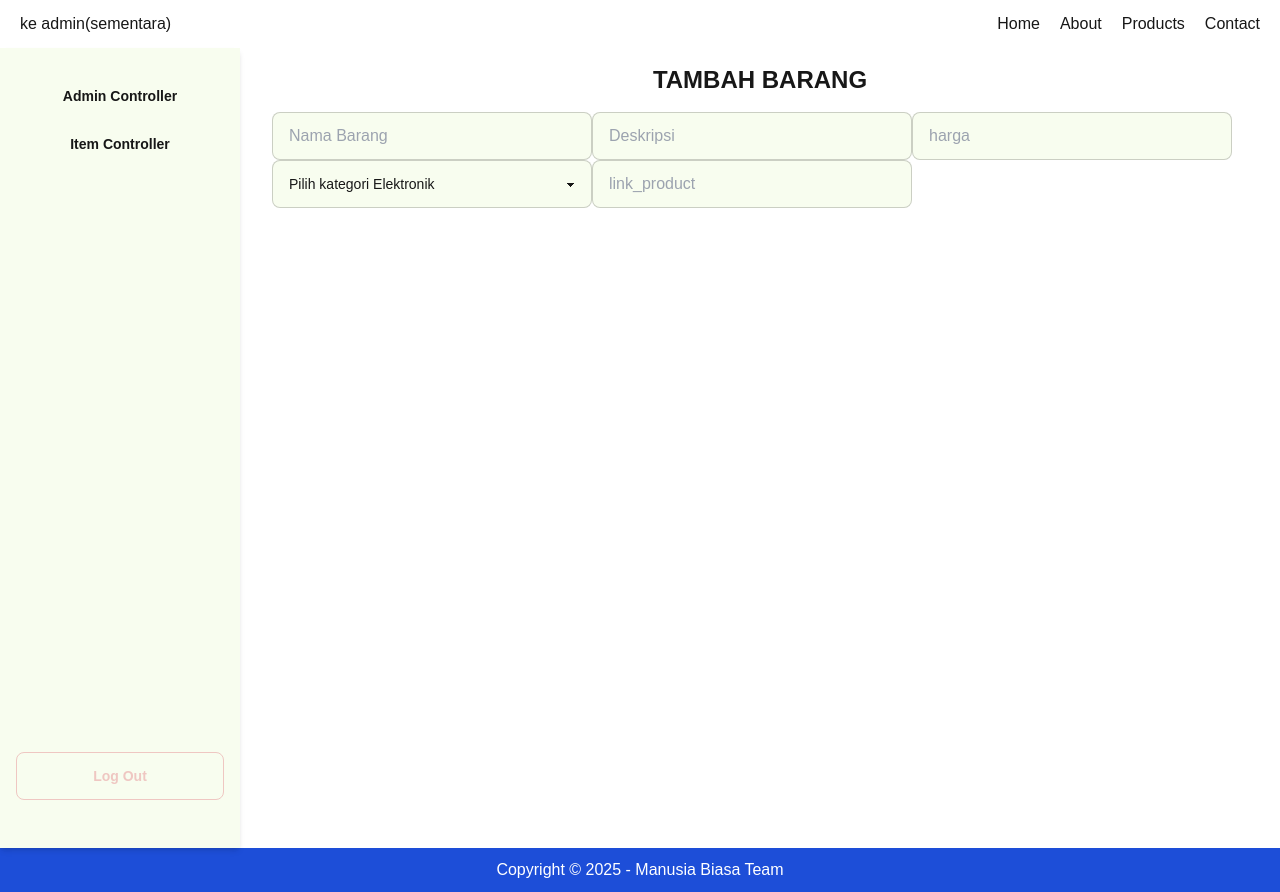
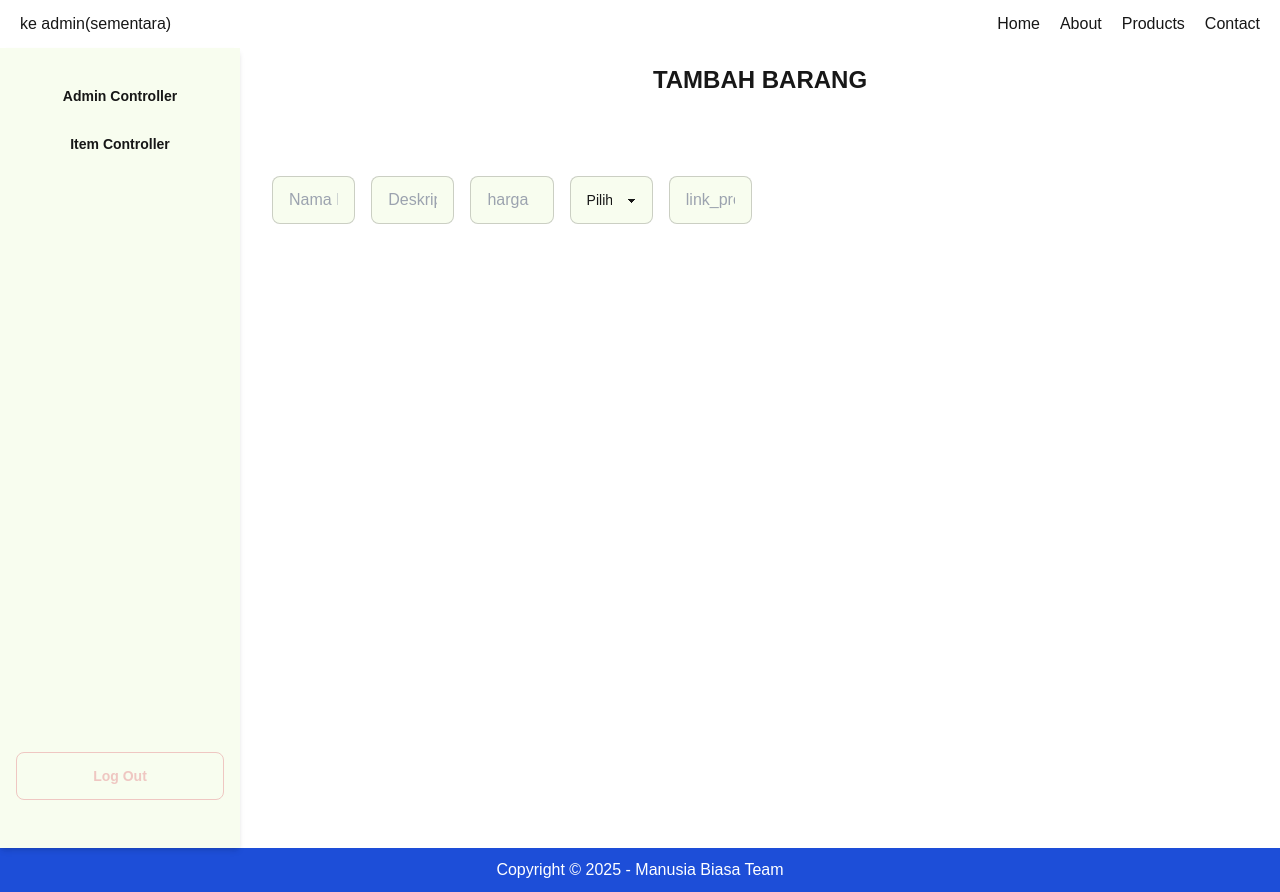
Before and after one commit to Deoca27/manusia-biasa, a Next.js app: page /admin/item_controller/add in a window 1280 px wide. Built offline with nearby package versions, Linux system fonts and the light colour scheme.

Commit message:
jhoshe: menambahkan grid

```diff
--- a/app/admin/item_controller/add/page.tsx
+++ b/app/admin/item_controller/add/page.tsx
@@ -5,7 +5,7 @@ export default function AdditemPage() {
     return (
         <>
             <div className="text-center pb-4 font-extrabold text-2xl">TAMBAH BARANG</div>
-            <div>
+            <div className="grid grid-cols-10 gap-4 mt-16">
                 <input type="text" placeholder="Nama Barang" className="input input-bordered w-full max-w-xs"
 
                 />
```
